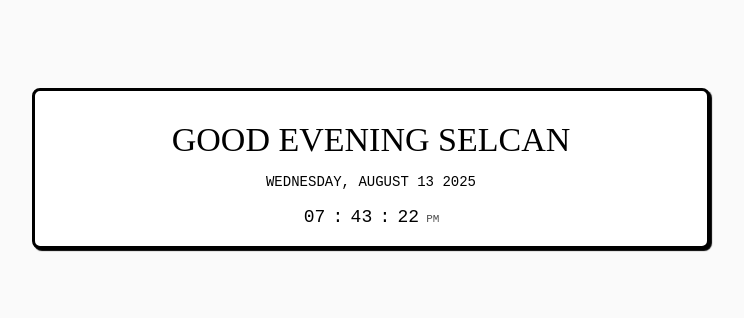
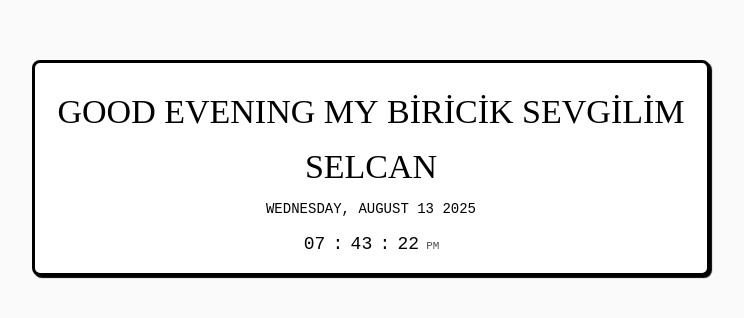
Before and after one commit to luxhasel/selcankahraman1104, a plain HTML site: page index.html in a window 1280 px wide. Shown: the part 232-550 px from the top of the page, without its empty margins (269-1013 px from the left). Drawn offline with Linux system fonts and the light colour scheme.

Commit message:
Update index.html

```diff
--- a/index.html
+++ b/index.html
@@ -63,7 +63,7 @@
 
     function displayGreetings(today) {
       const hrs = today.getHours();
-      const name = "selcan";
+      const name = "my biricik sevgilim selcan";
       let greet;
       if (hrs < 12)       greet = "Good Morning "  + name;
       else if (hrs < 18)  greet = "Good Afternoon " + name;
```
